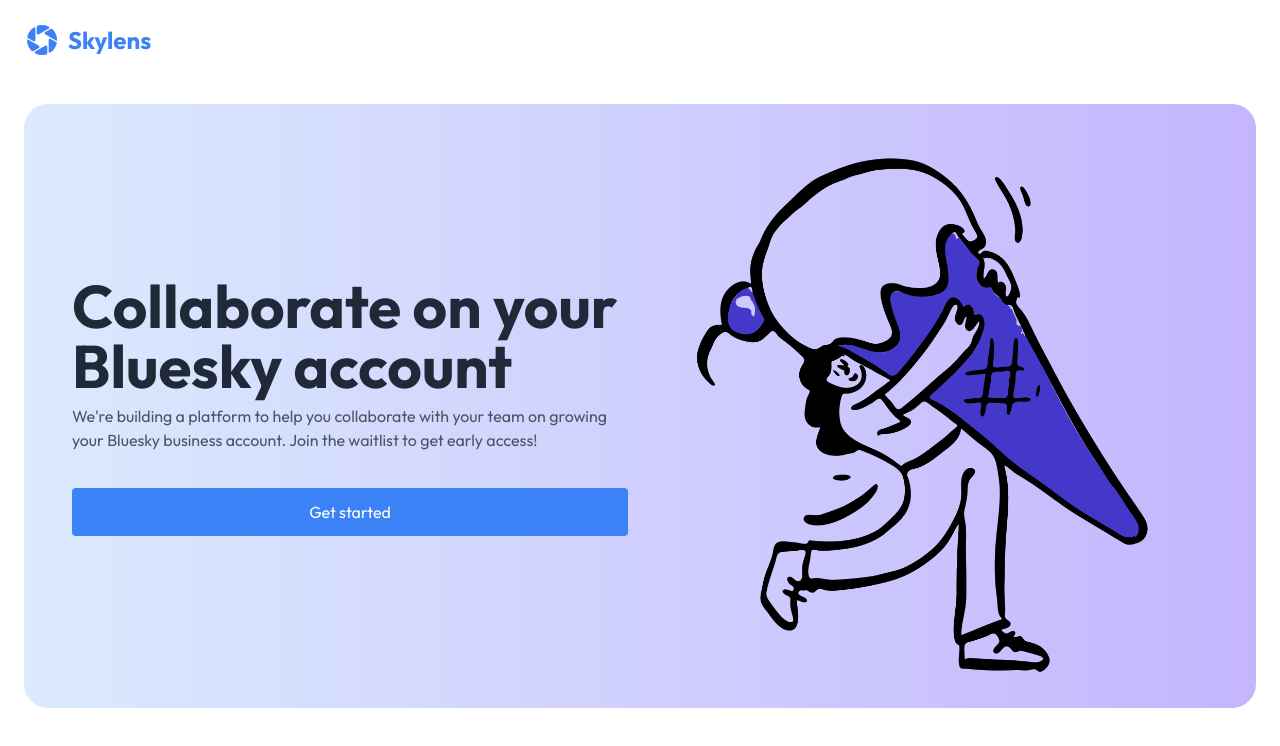
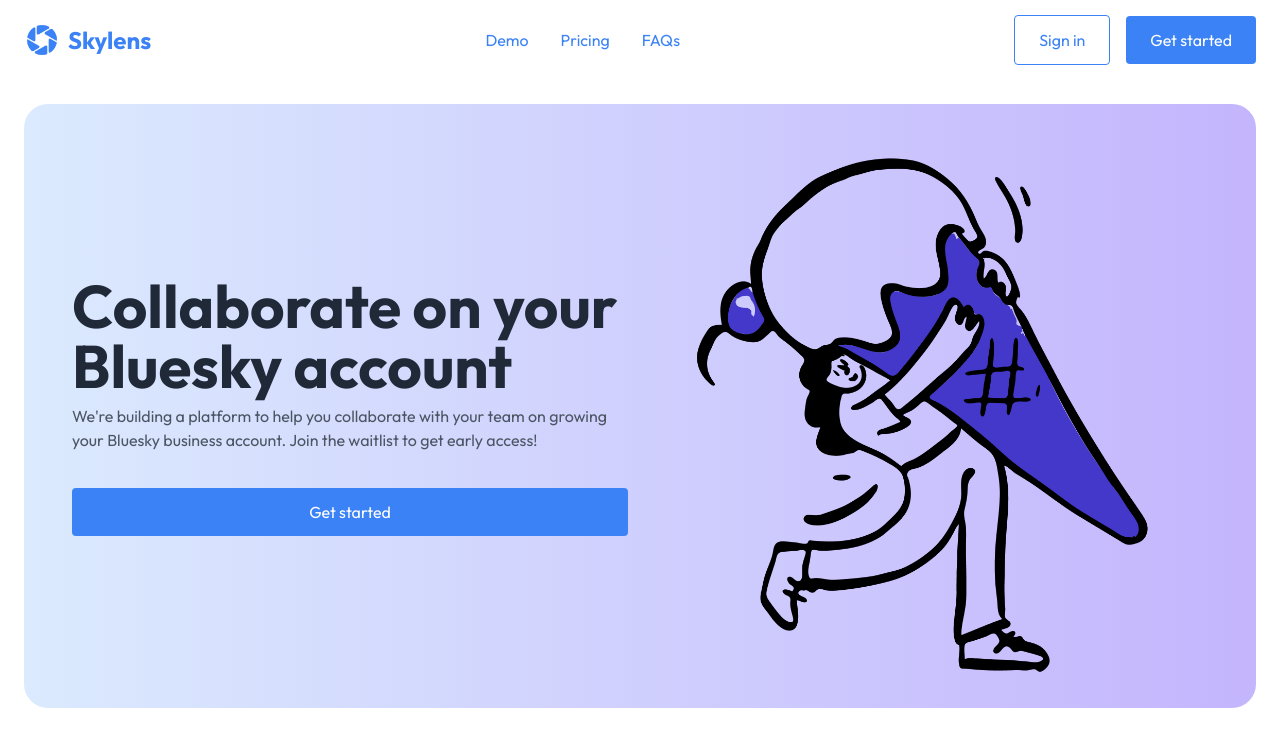
Before and after one commit to edwinkys/document-search, a SvelteKit app in the folder web/: page / in a window 1280 px wide. Shown: the top 746 px of the page. Built offline with nearby package versions, Linux system fonts and the light colour scheme.

Commit message:
feat(web): add sidebar layout for dashboard and landing page

```diff
--- a/web/package.json
+++ b/web/package.json
@@ -32,6 +32,7 @@
   "dependencies": {
     "@fontsource/dm-mono": "^5.1.0",
     "@fontsource/outfit": "^5.1.0",
-    "@supabase/supabase-js": "^2.47.2"
+    "@supabase/supabase-js": "^2.47.2",
+    "carbon-icons-svelte": "^12.13.0"
   }
 }
--- a/web/src/app.css
+++ b/web/src/app.css
@@ -63,6 +63,14 @@
 }
 
 @layer components {
+  .sidebar-toggle-button {
+    @apply p-2 rounded bg-gray-100 text-gray-500;
+  }
+
+  .sidebar-toggle-button:hover {
+    @apply bg-gray-200;
+  }
+
   .alert-container {
     @apply fixed bottom-0 right-0 w-full;
     @apply flex flex-col p-3;
--- /dev/null
+++ b/web/src/lib/components/navs/sidebar.svelte
@@ -0,0 +1,58 @@
+<script lang="ts">
+  import { fade, fly } from "svelte/transition"
+  import Wordmark from "$lib/components/utils/wordmark.svelte"
+
+  export let show: boolean = false
+  export let close: () => void = () => {}
+</script>
+
+{#if show}
+  <div
+    class="overlay"
+    transition:fade={{ duration: 100 }}
+    on:click={close}
+    role="none"
+  ></div>
+  <nav class="sidebar" transition:fly={{ x: -320, opacity: 1 }}>
+    <div class="sidebar-control">
+      <Wordmark />
+    </div>
+    <div class="sidebar-content space-y-6">
+      <slot />
+    </div>
+  </nav>
+{/if}
+
+<style lang="postcss">
+  .overlay {
+    @apply fixed top-0 w-dvw h-dvh;
+    @apply bg-black bg-opacity-50;
+  }
+
+  .sidebar {
+    @apply fixed top-0 h-dvh;
+    @apply flex flex-col flex-none bg-white;
+    width: 320px;
+  }
+
+  .sidebar-control {
+    @apply flex flex-row flex-none justify-between items-center;
+    @apply py-4 px-6;
+    height: 80px;
+  }
+
+  .sidebar-content {
+    @apply flex flex-col p-4;
+    @apply overflow-y-auto overflow-x-hidden;
+  }
+
+  @screen lg {
+    .overlay {
+      @apply hidden;
+    }
+
+    .sidebar {
+      @apply static;
+    }
+  }
+</style>
--- a/web/src/lib/components/utils/button.svelte
+++ b/web/src/lib/components/utils/button.svelte
@@ -11,8 +11,8 @@
 
 <style lang="postcss">
   .button-container {
-    @apply flex flex-row items-center justify-center;
-    @apply px-6 py-3 rounded w-full;
+    @apply flex flex-row flex-none items-center justify-center;
+    @apply px-6 py-3 rounded truncate;
   }
 
   .button-container.primary {
--- a/web/src/lib/components/utils/wordmark.svelte
+++ b/web/src/lib/components/utils/wordmark.svelte
@@ -2,7 +2,7 @@
   let href: string = "/"
 </script>
 
-<a {href} class="flex flex-row items-center space-x-2">
+<a {href} class="flex flex-row flex-none items-center space-x-2">
   <img src="/favicons/favicon256.png" alt="Logo" class="w-9 h-9" />
   <h3>Skylens</h3>
 </a>
--- /dev/null
+++ b/web/src/routes/(dashboard)/+layout.svelte
@@ -0,0 +1,36 @@
+<script lang="ts">
+  import Sidebar from "$lib/components/navs/sidebar.svelte"
+  import { SidePanelOpenFilled } from "carbon-icons-svelte"
+
+  let sidebarShow: boolean = true
+  const openSidebar = () => (sidebarShow = true)
+  const closeSidebar = () => (sidebarShow = false)
+</script>
+
+<div class="flex flex-row h-dvh">
+  <Sidebar show={sidebarShow} close={closeSidebar} />
+  <div class="flex flex-col w-full h-dvh overflow-y-auto">
+    <header class="flex flex-none bg-gray-50">
+      <div class="box-container flex flex-row items-center justify-between">
+        <div class="flex flex-row items-center space-x-3">
+          <button
+            class="sidebar-toggle-button lg:hidden"
+            on:click={openSidebar}
+          >
+            <svelte:component this={SidePanelOpenFilled} size={20} />
+          </button>
+          <h3>Dashboard</h3>
+        </div>
+      </div>
+    </header>
+    <div class="flex flex-col h-full overflow-y-auto bg-gray-100">
+      <slot />
+    </div>
+  </div>
+</div>
+
+<style lang="postcss">
+  .box-container {
+    @apply container mx-auto px-6;
+  }
+</style>
--- a/web/src/routes/(landing)/+layout.svelte
+++ b/web/src/routes/(landing)/+layout.svelte
@@ -1,9 +1,49 @@
 <script lang="ts">
   import { flip } from "svelte/animate"
   import { alerts } from "$lib/stores"
+  import { goto } from "$app/navigation"
   import Wordmark from "$lib/components/utils/wordmark.svelte"
   import AlertCard from "$lib/components/cards/alert.svelte"
+  import Sidebar from "$lib/components/navs/sidebar.svelte"
+  import Button from "$lib/components/utils/button.svelte"
+  import { SidePanelOpenFilled } from "carbon-icons-svelte"
+
+  const links = [
+    { name: "Demo", href: "#demo" },
+    { name: "Pricing", href: "#pricing" },
+    { name: "FAQs", href: "#faqs" }
+  ]
+
+  const buttons = [
+    { content: "Sign in", type: "secondary", action: () => goto("/sign-in") },
+    { content: "Get started", action: () => goto("/create-account") }
+  ]
+
+  let sidebarShow = false
+  const openSidebar = () => (sidebarShow = true)
+  const closeSidebar = () => (sidebarShow = false)
 </script>
+
+<div class="lg:hidden">
+  <Sidebar show={sidebarShow} close={closeSidebar}>
+    <div class="flex flex-col space-y-1">
+      {#each links as link}
+        <a href={link.href} class="p-3 rounded hover:bg-gray-100">
+          {link.name}
+        </a>
+      {/each}
+    </div>
+    <div class="flex flex-col flex-none space-y-2">
+      {#each buttons as button}
+        <Button
+          content={button.content}
+          type={button.type as "primary" | "secondary"}
+          action={button.action}
+        />
+      {/each}
+    </div>
+  </Sidebar>
+</div>
 
 <ul class="alert-container space-y-1">
   {#each $alerts as alert (alert.id)}
@@ -13,10 +53,25 @@
   {/each}
 </ul>
 
-<header>
-  <div class="header-container">
-    <Wordmark />
+<header class="header-container">
+  <Wordmark />
+  <div class="desktop-menu space-x-2">
+    {#each links as link}
+      <a href={link.href} class="py-2 px-3 rounded">{link.name}</a>
+    {/each}
   </div>
+  <div class="desktop-menu space-x-4">
+    {#each buttons as button}
+      <Button
+        content={button.content}
+        type={button.type as "primary" | "secondary"}
+        action={button.action}
+      />
+    {/each}
+  </div>
+  <button class="sidebar-toggle-button lg:hidden" on:click={openSidebar}>
+    <SidePanelOpenFilled size={20} />
+  </button>
 </header>
 
 <slot />
@@ -26,4 +81,14 @@
     @apply flex flex-row items-center justify-between;
     @apply container mx-auto px-6;
   }
+
+  .desktop-menu {
+    @apply hidden;
+  }
+
+  @screen lg {
+    .desktop-menu {
+      @apply flex items-center;
+    }
+  }
 </style>
--- /dev/null
+++ b/web/src/routes/(onboarding)/+layout.svelte
@@ -0,0 +1 @@
+<slot />
```
Also changed, not shown: web/src/routes/(dashboard)/settings/+page.svelte (added), 1 other file (tests, documents, lock files or other folders).
